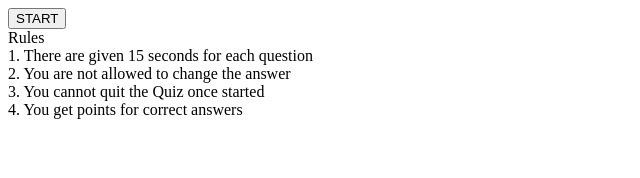
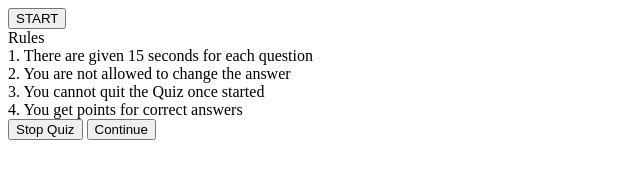
Before and after one commit to FJVIKTORIJA/Multiple-choice-Quiz, a plain HTML site: page index.html in a window 1280 px wide. Shown: the whole page, without its empty margins (0-640 px from the left). Drawn offline with Linux system fonts and the light colour scheme.

Commit message:
Adding buttons

```diff
--- a/index.html
+++ b/index.html
@@ -19,8 +19,10 @@
     <div class="info">2. You are not allowed to change the answer </div>
     <div class="info">3. You cannot quit the Quiz once started</div>
     <div class="info">4. You get points for correct answers</div>
-
-
+</div>
+<div class="buttons">
+    <button class="stop">Stop Quiz</button>
+    <button class="continue">Continue</button>
 </div>
 </div>
 
```
